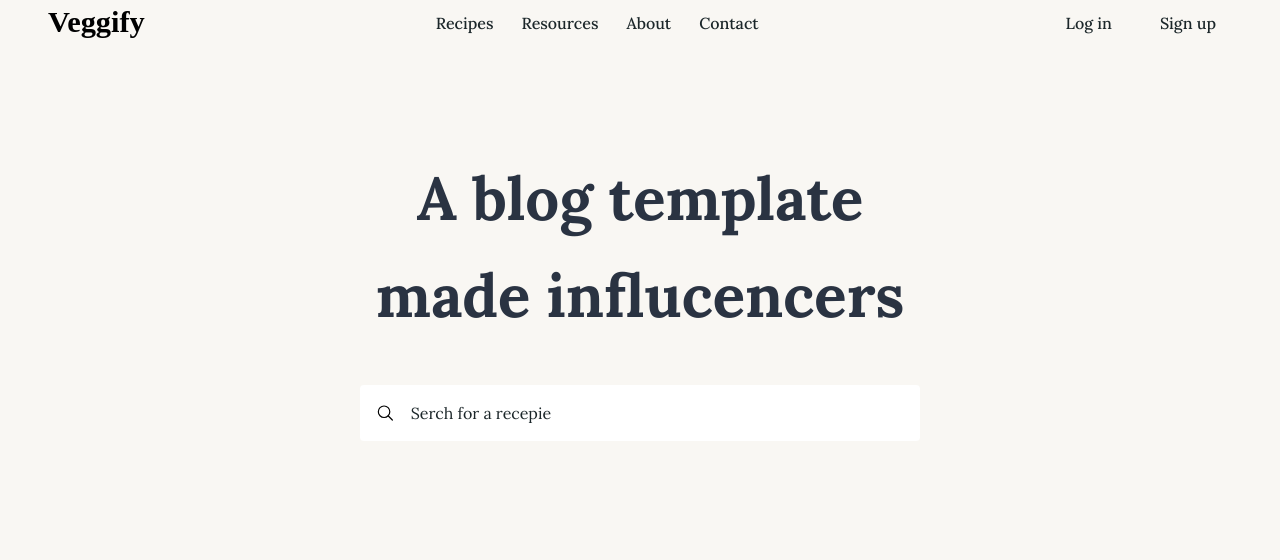
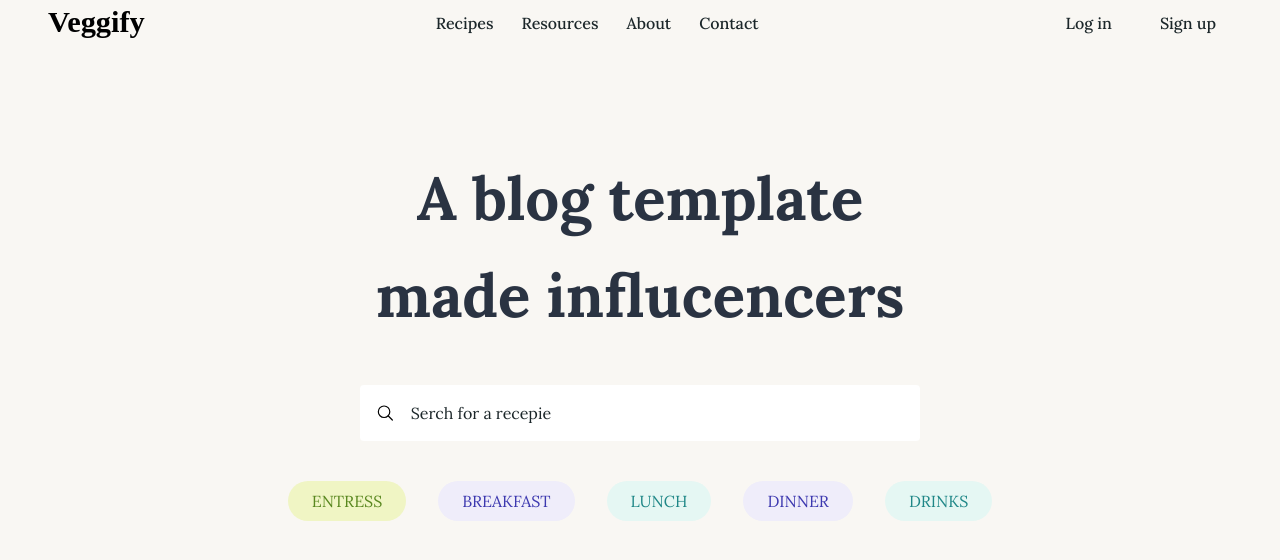
Before and after one commit to pawan-suthar1537/veggeify, a React (Vite) app in the folder frontend/: page / in a window 1280 px wide. Shown: the top 560 px of the page. Built offline with nearby package versions, Linux system fonts and the light colour scheme; a web font is replaced by a local one.

Commit message:
category wrapper done

```diff
--- /dev/null
+++ b/frontend/src/pages/category/CategoryWrapper.jsx
@@ -0,0 +1,69 @@
+import React from "react";
+import { Link } from "react-router-dom";
+
+function CategoryItem({ name, href, background, color }) {
+  const style = {
+    background: background,
+    color: color,
+    borderColor: color,
+  };
+  return (
+    <div>
+      <Link to={href} className="rounded-full">
+        <div
+          className="uppercase px-6 py-2 text-center rounded-full"
+          style={style}
+        >
+          {name}
+        </div>
+      </Link>
+    </div>
+  );
+}
+
+function CategoryList() {
+  return (
+    <div className=" flex flex-wrap items-center justify-center gap-8">
+      <CategoryItem
+        name="entress"
+        href="/categories/entress"
+        background="#f0f5c4"
+        color="#59871f"
+      />
+      <CategoryItem
+        name="breakfast"
+        href="/categories/breakfast"
+        background="#efedfa"
+        color="#3c38af"
+      />
+      <CategoryItem
+        name="lunch"
+        href="/categories/lunch"
+        background="#e5f7f3"
+        color="#1f8787"
+      />
+      <CategoryItem
+        name="dinner"
+        href="/categories/dinner"
+        background="#efedfa"
+        color="#3c38af"
+      />
+      <CategoryItem
+        name="drinks"
+        href="/categories/drinks"
+        background="#e5f7f3"
+        color="#1f8787"
+      />
+    </div>
+  );
+}
+
+const CategoryWrapper = () => {
+  return (
+    <div>
+      <CategoryList />
+    </div>
+  );
+};
+
+export default CategoryWrapper;
--- /dev/null
+++ b/frontend/src/pages/category/Categorypage.jsx
@@ -0,0 +1,17 @@
+import React from "react";
+import { useParams } from "react-router-dom";
+import CategoryWrapper from "./CategoryWrapper";
+
+const Categorypage = () => {
+  const { category } = useParams();
+  return (
+    <div className="px-6 lg:px-12 py-20">
+      <h1 className="text-center text-3xl p-10 font-semibold text-secondary sm:text-6xl sm:leading-relaxed capitalize">
+        {category}
+      </h1>
+      <CategoryWrapper/>
+    </div>
+  );
+};
+
+export default Categorypage;
--- a/frontend/src/pages/home/Home.jsx
+++ b/frontend/src/pages/home/Home.jsx
@@ -1,13 +1,15 @@
-import Hero from "../../components/Hero"
+import Hero from "../../components/Hero";
+import CategoryWrapper from "../category/CategoryWrapper";
 
 const Home = () => {
   return (
     <div className="container mx-auto">
-<div className="flex flex-col justify-center items-center w-full py-20">
-<Hero/>
-</div>
+      <div className="flex flex-col justify-center items-center w-full py-20">
+        <Hero />
+        <CategoryWrapper/>
+      </div>
     </div>
-  )
-}
+  );
+};
 
-export default Home
+export default Home;
```
Also changed, not shown: frontend/src/main.jsx (+6 -1 lines).
